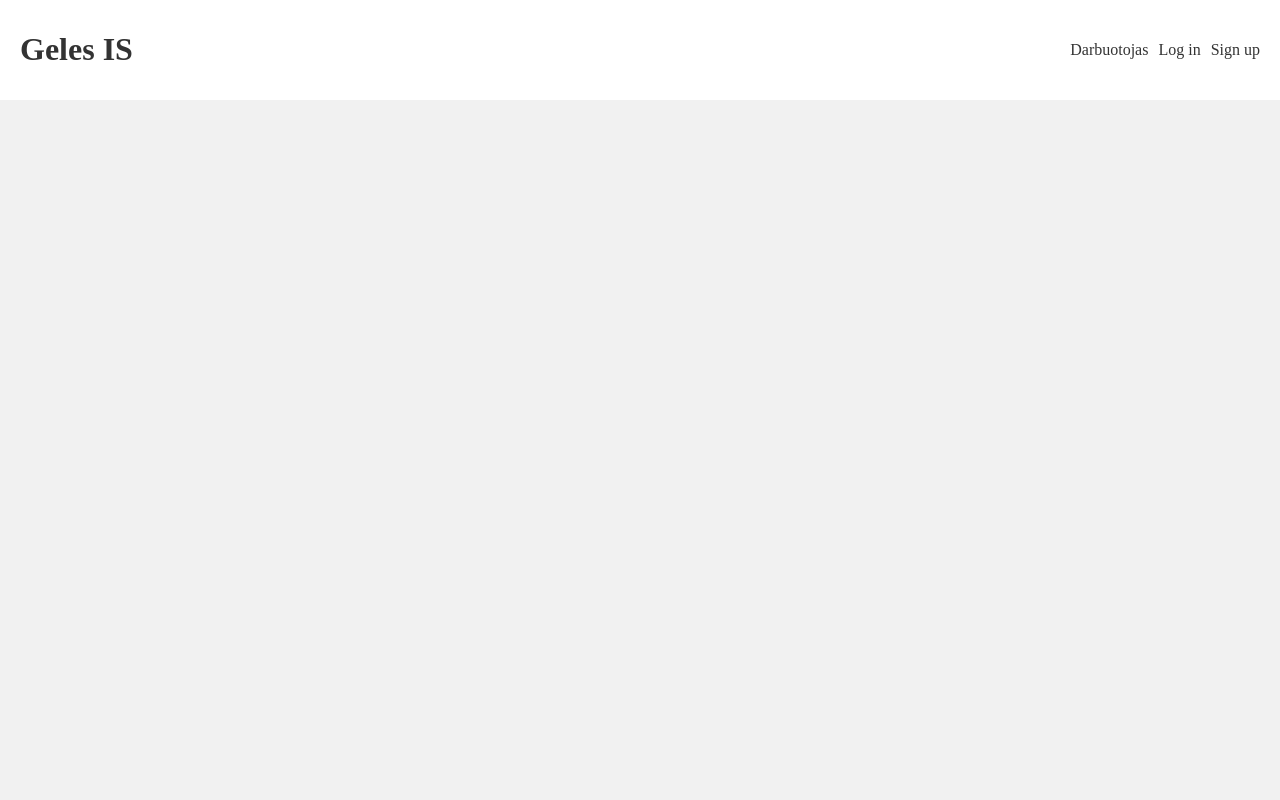
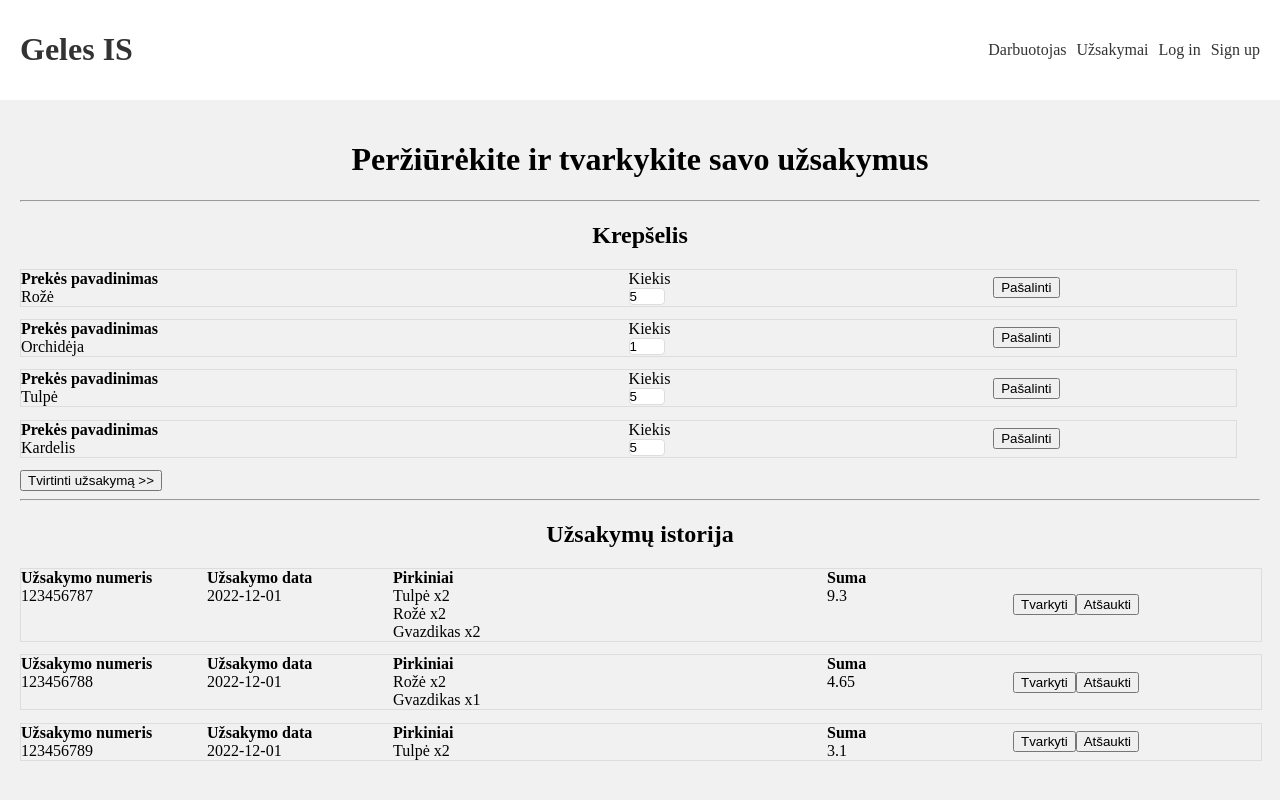
Before and after one commit to watewa/IS-pagrindai, a React (Create React App) app: page /order in a window 1280 px wide. Built offline with nearby package versions, Linux system fonts and the light colour scheme.

Commit message:
uzsakymu front

```diff
--- a/src/App.tsx
+++ b/src/App.tsx
@@ -5,6 +5,7 @@ import Signup from './pages/Signup';
 import Home from './pages/Home';
 import Navbar from './components/Navbar';
 import Worker from './pages/Worker';
+import Order from './pages/Order'
 
 function App() {
   //const { user } = useAuthContext();
@@ -16,6 +17,7 @@ function App() {
         <div className="pages">
           <Routes>
             <Route path="/" element={<Home />} />
+            <Route path='/order' element={<Order />} />
             <Route path='/worker' element={<Worker />} />
             <Route path="/login" element={<Login />} />
             <Route path="/signup" element={<Signup />} />
--- a/src/components/Navbar.tsx
+++ b/src/components/Navbar.tsx
@@ -19,6 +19,7 @@ const Navbar = () => {
                 </Link>
                 <nav>
                     <Link to="/worker">Darbuotojas</Link>
+                    <Link to="/order">Užsakymai</Link>
                     <Link to="/login">Log in</Link>
                     <Link to="/signup">Sign up</Link>
                 </nav>
--- /dev/null
+++ b/src/pages/Order.css
@@ -0,0 +1,74 @@
+.orderCard {
+    text-align: left;
+    margin-top: 1%;
+    margin-bottom: 1%;
+    width: 100%;
+    border: 1px solid #ddd;
+}
+
+.orderCardBody {
+    display: flex;
+}
+
+.orderCardId {
+    width: 15%;
+}
+
+.orderCardDate {
+    width: 15%;
+}
+
+.orderCardItem {
+    width: 35%;
+}
+
+.orderCardTotal {
+    width: 15%;
+}
+
+.orderCardButton {
+    align-items: center;
+    display: flex;
+    width: 20%;
+}
+
+
+
+
+
+
+.basketCard {
+    text-align: left;
+    margin-top: 1%;
+    margin-bottom: 1%;
+    width: 98%;
+    border: 1px solid #ddd;
+}
+
+.basketCardBody {
+    display: flex;
+}
+
+.basketCardName {
+    width: 50%;
+}
+
+.basketCardQuantity {
+    width: 30%;
+}
+
+input {
+    margin: 0px;
+    padding: 0px;
+    width: 10%;
+}
+
+.basketCardButton {
+    align-items: center;
+    display: flex;
+    width: 20%;
+}
+
+.confirm {
+    display: flex;
+}
--- /dev/null
+++ b/src/pages/Order.tsx
@@ -0,0 +1,98 @@
+import './Order.css';
+
+type ItemObject = {
+    Name: string;
+    Quantity: number;
+}
+
+type OrderObject = {
+    Id: number;
+    Date: string;
+    Items: ItemObject[];
+    Total: number;
+}
+
+var MyItems: ItemObject[] = [
+    {Name: "Rožė", Quantity: 5},
+    {Name: "Orchidėja", Quantity: 1},
+    {Name: "Tulpė", Quantity: 5},
+    {Name: "Kardelis", Quantity: 5}
+]
+
+var MyOrders: OrderObject[] = [
+    {Id: 123456787, Date: '2022-12-01', Items: [{Name:"Tulpė", Quantity:2}, {Name:"Rožė", Quantity:2}, {Name:"Gvazdikas", Quantity:2}], Total: 9.30},
+    {Id: 123456788, Date: '2022-12-01', Items: [{Name:"Rožė", Quantity:2}, {Name:"Gvazdikas", Quantity:1}], Total: 4.65},
+    {Id: 123456789, Date: '2022-12-01', Items: [{Name:"Tulpė", Quantity:2}], Total: 3.10}
+]
+
+const OrderBasket = MyItems.map((ItemObject) => (
+    <div className="basketCard" key={ItemObject.Name}>
+        <div className="basketCardBody">
+            <div className="basketCardName">
+                <b>Prekės pavadinimas</b>
+                <div>{ItemObject.Name}</div>
+            </div>
+            <div className="basketCardQuantity">
+                <label>Kiekis</label>
+                <div className="QuantityDropdown">
+                    <input type="number" defaultValue={ItemObject.Quantity} min='1' required></input>
+                </div>
+            </div>
+            <div className="basketCardButton">
+                <button>Pašalinti</button>
+            </div>
+        </div>
+    </div>
+))
+
+const OrderHistory = MyOrders.map((OrderObject) => (
+    <div className="orderCard" key={OrderObject.Id}>
+        <div className="orderCardBody">
+            <div className="orderCardId">
+                <b>Užsakymo numeris</b>
+                <div>{OrderObject.Id}</div>
+            </div>
+            <div className="orderCardDate">
+                <b>Užsakymo data</b>
+                <div>{OrderObject.Date}</div>
+            </div>
+            <div className="orderCardItem">
+                <b>Pirkiniai</b>
+                <div>{OrderObject.Items.map((ItemObject) => (<div key={ItemObject.Name}>{ItemObject.Name} x{ItemObject.Quantity}</div>))}</div>
+            </div>
+            <div className="orderCardTotal">
+                <b>Suma</b>
+                <div>{OrderObject.Total}</div>
+            </div>
+            <div className="orderCardButton">
+                <button>Tvarkyti</button>
+                <button>Atšaukti</button>
+            </div>
+        </div>
+    </div>
+))
+
+const Order = () => {
+
+    return (
+        <div>
+            <h1>Peržiūrėkite ir tvarkykite savo užsakymus</h1>
+            <hr></hr>
+            <div>
+                <div>
+                    <h2>Krepšelis</h2>
+                    <div>{OrderBasket}</div>
+                    <div className="confirm">
+                        <button type="button">Tvirtinti užsakymą {">>"}</button>
+                    </div>
+                </div>
+                <hr></hr>
+                <div>
+                    <h2>Užsakymų istorija</h2>
+                    <div>{OrderHistory}</div>
+                </div>
+            </div>
+        </div>
+    )
+}
+export default Order;
```
